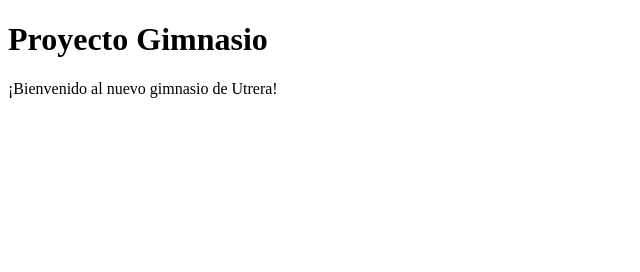
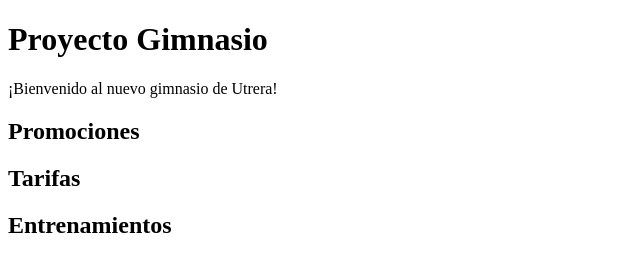
Before and after one commit to macruisan/ejercicioVersionadoSemVer, a plain HTML site: page index.html in a window 1280 px wide. Shown: the whole page, without its empty margins (0-640 px from the left). Drawn offline with Linux system fonts and the light colour scheme.

Commit message:
Se crean los h2 para la página

```diff
--- a/index.html
+++ b/index.html
@@ -8,5 +8,9 @@
 <body>
     <h1>Proyecto Gimnasio</h1>
     <p>¡Bienvenido al nuevo gimnasio de Utrera!</p>
+
+    <h2>Promociones</h2>
+    <h2>Tarifas</h2>
+    <h2>Entrenamientos</h2>
 </body>
 </html>
```
